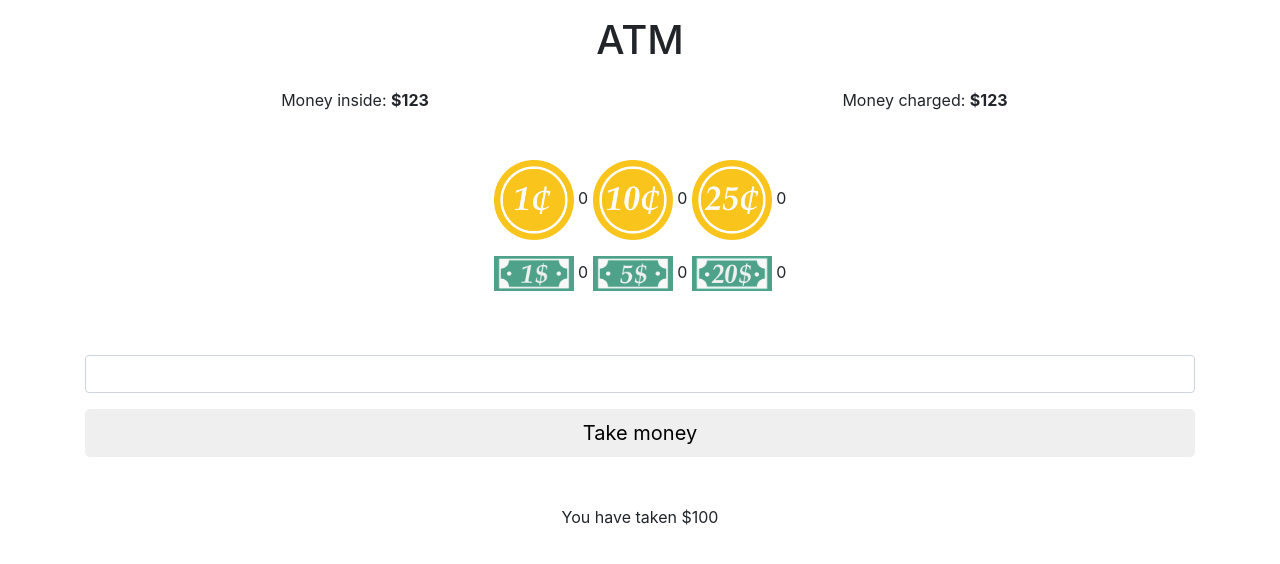
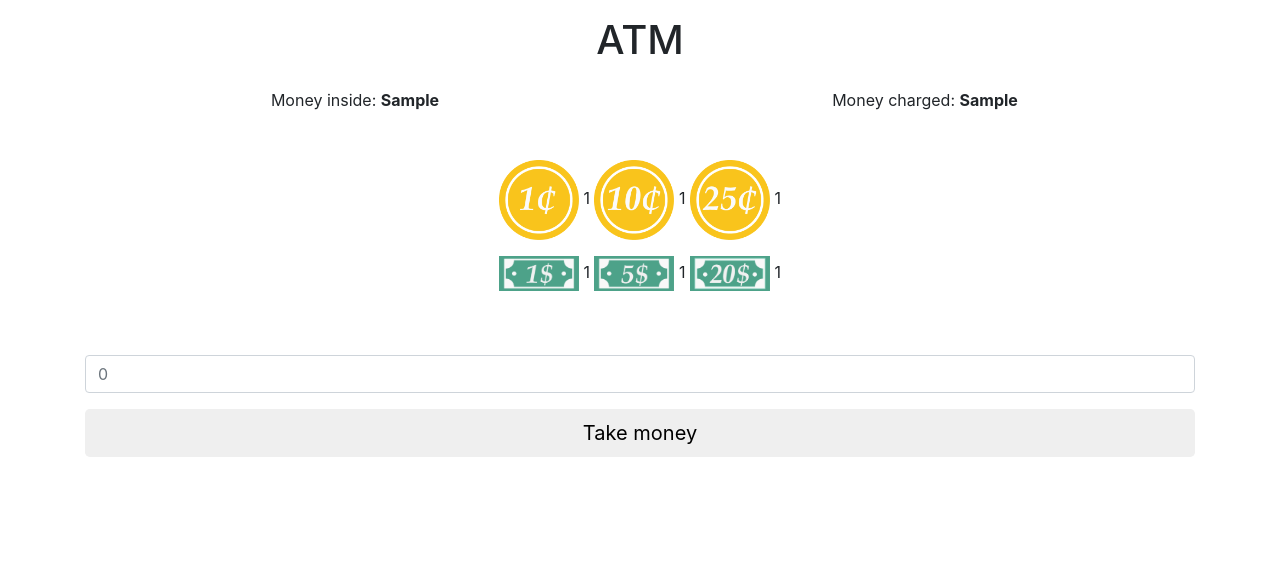
Before and after one commit to fabwu/dddinaction, a Symfony app: template templates/atm.html.twig in a window 1280 px wide. Shown: the top 564 px of the page. Run offline with Twig, Linux system fonts and the light colour scheme; the template is opened without the code that fills it: most values are stand-ins (such as "Sample title", 1, 10 or a date in 2020); some libraries are stand-ins or nearby versions.

Commit message:
Add atm to ui

```diff
--- a/src/Database/Migrations/Version20180607093723.php
+++ b/src/Database/Migrations/Version20180607093723.php
@@ -35,7 +35,7 @@ class Version20180607093723 extends AbstractMigration
         $this->addSql('DROP TABLE __temp__snack_machine');
 
         $this->addSql('INSERT INTO atm(id, money_inside_one_cent_count, money_inside_ten_cent_count, money_inside_quarter_count, money_inside_one_dollar_count, money_inside_five_dollar_count, money_inside_twenty_dollar_count, money_charged)
-                            VALUES (1,0,0,0,0,0,0,0)');
+                            VALUES (1,100,100,100,100,100,100,0)');
     }
 
     public function down(Schema $schema)
--- a/src/Domain/Atm/AtmRepository.php
+++ b/src/Domain/Atm/AtmRepository.php
@@ -6,4 +6,6 @@ namespace App\Domain\Atm;
 interface AtmRepository
 {
     public function find(int $id): ?Atm;
+
+    public function save(Atm $atm): void;
 }
--- a/src/Domain/SnackMachine/SnackMachine.php
+++ b/src/Domain/SnackMachine/SnackMachine.php
@@ -6,6 +6,7 @@ namespace App\Domain\SnackMachine;
 
 use App\Domain\Common\AggregateRoot;
 use App\Domain\Common\InvalidOperationException;
+use App\Domain\Common\Utility;
 use App\Domain\SharedKernel\Money;
 use Doctrine\Common\Collections\ArrayCollection;
 use Doctrine\ORM\Mapping as ORM;
@@ -95,6 +96,11 @@ class SnackMachine extends AggregateRoot
         return $this->moneyInTransaction;
     }
 
+    public function getMoneyInTransactionAsString(): string
+    {
+        return Utility::moneyToString($this->moneyInTransaction);
+    }
+
     public function getMoneyInside(): Money
     {
         return $this->moneyInside;
--- a/templates/atm.html.twig
+++ b/templates/atm.html.twig
@@ -3,26 +3,30 @@
 {% block title %}ATM{% endblock %}
 
 {% block body %}
-    <div class="col-6 text-center">Money inside: <strong>$123</strong></div>
-    <div class="col-6 text-center">Money charged: <strong>$123</strong></div>
+    <div class="col-6 text-center">Money inside: <strong>{{ atm.moneyInside }}</strong></div>
+    <div class="col-6 text-center">Money charged: <strong>{{ atm.moneyChargedAsString }}</strong></div>
 
     <div class="col-12 mt-5 text-center">
         <p>
-            <img src="/img/1c.png" width="80px"> 0
-            <img src="/img/10c.png" width="80px"> 0
-            <img src="/img/25c.png" width="80px"> 0
+            <img src="/img/1c.png" width="80px"> {{ atm.moneyInside.oneCentCount }}
+            <img src="/img/10c.png" width="80px"> {{ atm.moneyInside.tenCentCount }}
+            <img src="/img/25c.png" width="80px"> {{ atm.moneyInside.quarterCount }}
         </p>
         <p>
-            <img src="/img/1d.png" width="80px"> 0
-            <img src="/img/5d.png" width="80px"> 0
-            <img src="/img/20d.png" width="80px"> 0
+            <img src="/img/1d.png" width="80px"> {{ atm.moneyInside.oneDollarCount }}
+            <img src="/img/5d.png" width="80px"> {{ atm.moneyInside.fiveDollarCount }}
+            <img src="/img/20d.png" width="80px"> {{ atm.moneyInside.twentyDollarCount }}
         </p>
     </div>
-    <form class="col-12 text-center mt-5">
+    <form class="col-12 text-center mt-5" action="{{ path('atm-take-money') }}" method="post">
         <div class="form-group">
-            <input type="number" min="0" class="form-control" title="amount">
+            <input type="text" min="0" class="form-control" title="amount" name="amount" placeholder="0">
         </div>
         <button class="btn btn-lg w-100">Take money</button>
     </form>
-    <div class="col-12 text-center mt-5">You have taken $100</div>
+    <div class="col-12 text-center mt-2">
+        {% for message in app.flashes('info') %}
+            {{ message }}
+        {% endfor %}
+    </div>
 {% endblock %}
--- a/templates/snack-machine.html.twig
+++ b/templates/snack-machine.html.twig
@@ -21,7 +21,7 @@
             <a class="btn btn-primary w-25" href="{{ path('snack-machine-buy-snack', {'position': 3}) }}">Buy #3</a>
         </div>
         <p class="text-center m-3">
-            Money inserted: <strong>${{ snackMachine.moneyInTransaction|number_format(2) }}</strong>
+            Money inserted: <strong>{{ snackMachine.moneyInTransactionAsString }}</strong>
         </p>
         <div class="d-flex justify-content-between">
             <a class="btn btn-primary w-25" href="{{ path('snack-machine-insert-money', {'amount': 'one-cent'}) }}">Put ¢1</a>
```
Also changed, not shown: src/Database/Repository/DoctrineAtmRepository.php (+9 -1 lines), src/Domain/Atm/Atm.php (+11 -11 lines), src/Domain/Common/Utility.php (added, +17 -0 lines), src/Domain/SharedKernel/Money.php (+2 -7 lines), src/UI/AtmController.php (+38 -3 lines), tests/unit/AtmTest.php (+10 -10 lines).
